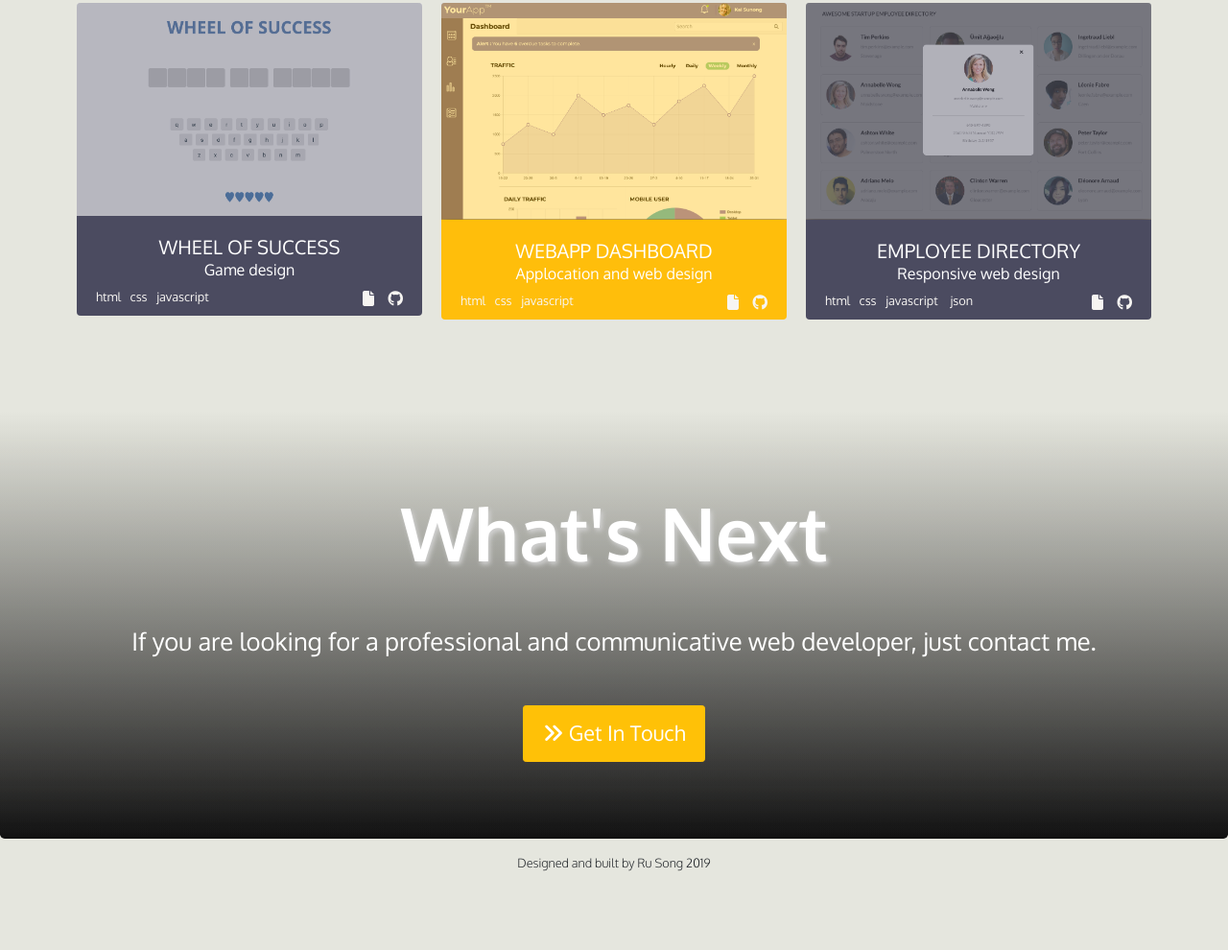
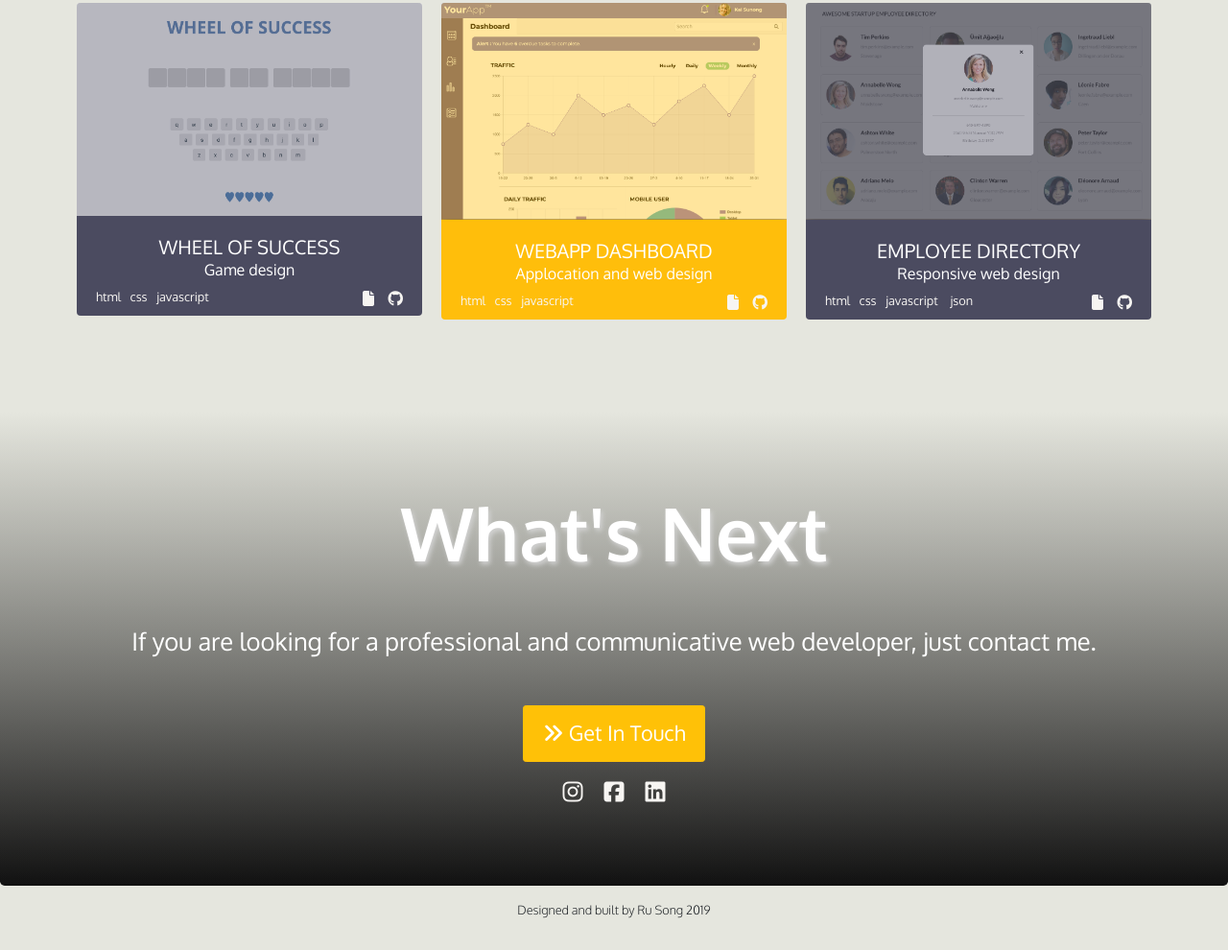
Before and after one commit to RuSong-515/portfolio, a plain HTML site: page index.html in a window 1280 px wide. Shown: the part 1510-2500 px from the top of the page at 96% size. Before the commit the page ends 2451 px from the top, so only its background shows below. Drawn offline with nearby package versions, Linux system fonts and the light colour scheme.

Commit message:
Adding social networks

```diff
--- a/css/main.css
+++ b/css/main.css
@@ -246,6 +246,15 @@ textarea:focus {
 #closeBtn:hover {
   cursor: pointer;
 }
+
+.socialNet {
+  margin-top: .8rem;
+}
+.socialNet a {
+  text-decoration: none;
+  color: #f7f5f2;
+  margin: .5rem;
+}
 /*----------- footer----------- */
 .footer-copyright {
   font-size: 0.5rem;
@@ -352,6 +361,10 @@ textarea:focus {
     padding: 8px 30px;
 
   }
+
+  .socialNet {
+    font-size: 1.5rem;
+  }
 }
 
 @media (min-width: 992px) {
@@ -361,4 +374,5 @@ textarea:focus {
     margin-left: auto;
     margin-right: auto;
   }
+
 }
--- a/index.html
+++ b/index.html
@@ -104,6 +104,11 @@
     <h1 class="mb-5">What's Next</h1>
     <p class="lead my-5">If you are looking for a professional and communicative web developer, just contact me.</p>
     <a class="btn btn-warning btn-sm" id="contactBtn" role="button"><i class="fas fa-angle-double-right"></i> Get In Touch</a>
+    <div class="socialNet">
+      <a id="instagram" href="https://www.instagram.com/" target="_blank"><i class="fab fa-instagram"></i></a>
+      <a id="facebook" href="https://www.facebook.com/" target="_blank"><i class="fab fa-facebook-square"></i></a>
+      <a id="linkedIn" href="https://www.linkedin.com" target="_blank"><i class="fab fa-linkedin"></i></a>
+      </div>
   </div>
   <div id="form">
     <!-- created by javascript -->
```
Also changed, not shown: 1 other file.
